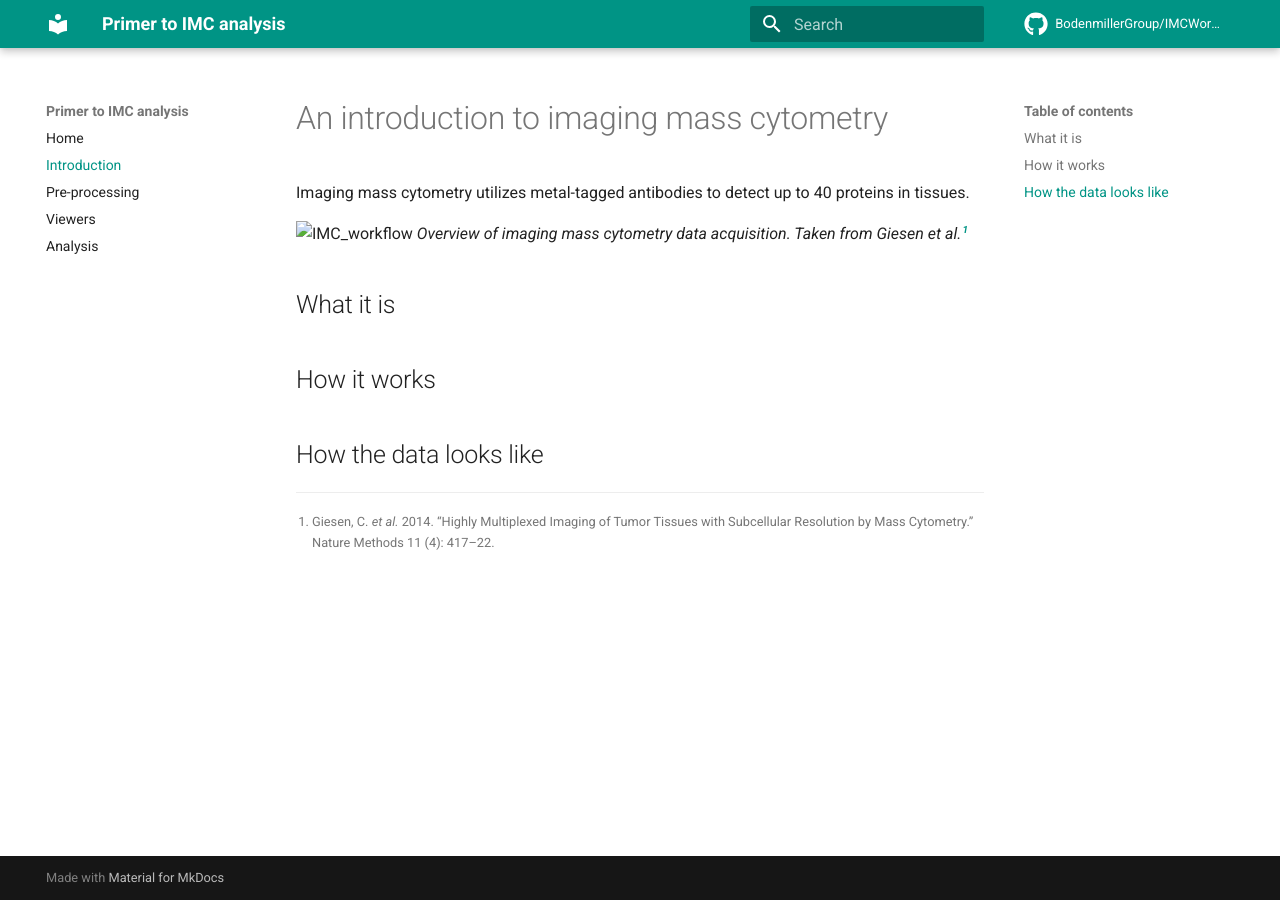
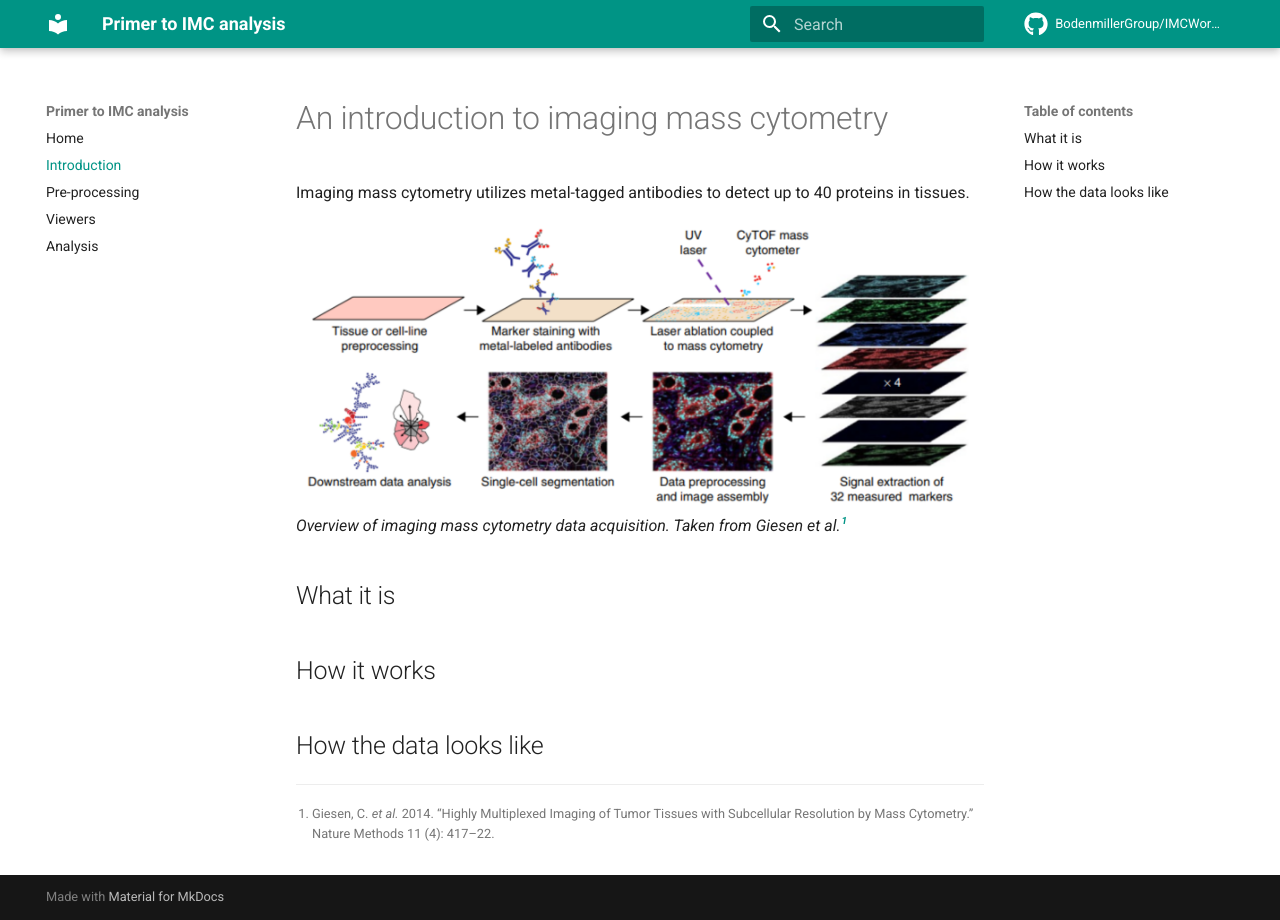
Before and after one commit to BodenmillerGroup/IMCWorkflow, an MkDocs documentation site: the page built from docs/intro.md, in a window 1280 px wide. Built offline with MkDocs 1.6.1 and Material for MkDocs 9.7.7, drawn with Linux system fonts in a browser that asks for light colours; comment, search, counter and statistics services are not loaded.

Commit message:
Fixed typo

```diff
--- a/docs/intro.md
+++ b/docs/intro.md
@@ -2,7 +2,7 @@
 
 Imaging mass cytometry utilizes metal-tagged antibodies to detect up to 40 proteins in tissues.
 
-![IMC_workflow](imgs/IMC_workflow.png)
+![IMC_workflow](img/IMC_workflow.png)
 *Overview of imaging mass cytometry data acquisition. Taken from Giesen et al.[^fn1]*
 
 ## What it is
```
